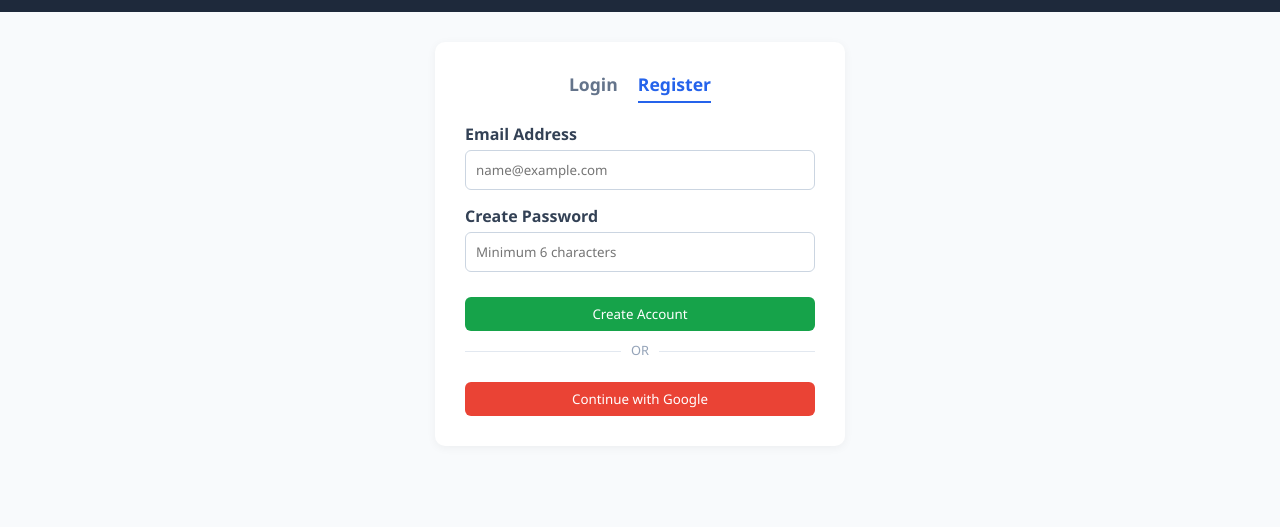
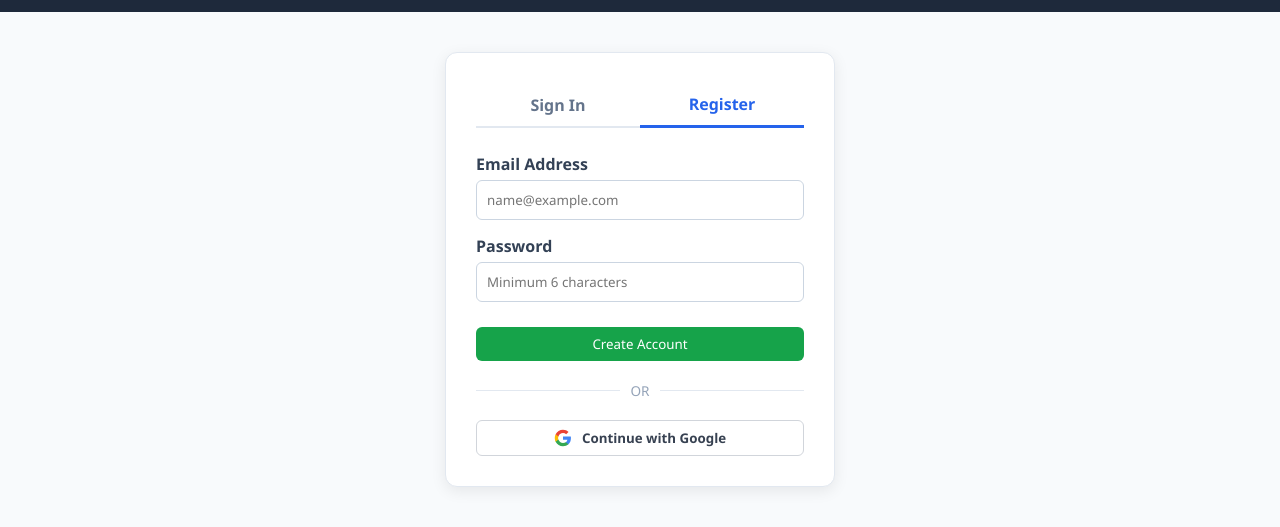
Before and after one commit to arcanix2509/arcanix-industry, a plain HTML site: page auth.html in a window 1280 px wide. Both pictures are taken after a click on the button "Register". Shown: the part 51-578 px from the top of the page. Drawn offline with Linux system fonts and the light colour scheme; no server answers.

Commit message:
Update auth.html

```diff
--- a/auth.html
+++ b/auth.html
@@ -2,14 +2,81 @@
 <html lang="en">
 <head>
   <meta charset="UTF-8"/>
-  <title>Login / Sign Up - AI Marketplace</title>
+  <meta name="viewport" content="width=device-width, initial-scale=1.0"/>
+  <title>Authentication - AI Marketplace</title>
   <link rel="stylesheet" href="style.css"/>
   <style>
-    .auth-toggle { display: flex; justify-content: center; gap: 20px; margin-bottom: 20px; }
-    .auth-toggle button { background: none; border: none; font-size: 1.1rem; font-weight: bold; cursor: pointer; color: #64748b; border-bottom: 2px solid transparent; padding-bottom: 5px; }
-    .auth-toggle button.active { color: #2563eb; border-color: #2563eb; }
-    .divider { margin: 20px 0; border-bottom: 1px solid #e2e8f0; position: relative; }
-    .divider span { position: absolute; top: -10px; left: 50%; transform: translateX(-50%); background: white; padding: 0 10px; color: #94a3b8; font-size: 0.8rem; }
+    .auth-wrapper {
+      max-width: 420px;
+      margin: 40px auto;
+      padding: 0 15px;
+    }
+    .auth-card {
+      background: #ffffff;
+      border-radius: 12px;
+      padding: 30px;
+      box-shadow: 0 4px 15px rgba(0,0,0,0.08);
+      border: 1px solid #e2e8f0;
+    }
+    .auth-tabs {
+      display: flex;
+      border-bottom: 2px solid #e2e8f0;
+      margin-bottom: 25px;
+    }
+    .auth-tab {
+      flex: 1;
+      padding: 10px;
+      background: transparent;
+      border: none;
+      font-size: 1rem;
+      font-weight: 600;
+      color: #64748b;
+      cursor: pointer;
+      transition: all 0.2s;
+    }
+    .auth-tab.active {
+      color: #2563eb;
+      border-bottom: 3px solid #2563eb;
+      margin-bottom: -2px;
+    }
+    .divider-container {
+      display: flex;
+      align-items: center;
+      text-align: center;
+      margin: 20px 0;
+      color: #94a3b8;
+      font-size: 0.85rem;
+    }
+    .divider-container::before, .divider-container::after {
+      content: '';
+      flex: 1;
+      border-bottom: 1px solid #e2e8f0;
+    }
+    .divider-container span {
+      padding: 0 10px;
+    }
+    .google-btn {
+      background-color: #ffffff;
+      color: #374151;
+      border: 1px solid #d1d5db;
+      display: flex;
+      align-items: center;
+      justify-content: center;
+      gap: 10px;
+      font-weight: 600;
+    }
+    .google-btn:hover {
+      background-color: #f9fafb;
+    }
+    .status-msg {
+      padding: 10px;
+      border-radius: 6px;
+      font-size: 0.85rem;
+      margin-bottom: 15px;
+      display: none;
+    }
+    .status-error { background: #fee2e2; color: #991b1b; }
+    .status-success { background: #dcfce7; color: #166534; }
   </style>
 </head>
 <body>
@@ -21,27 +88,31 @@
     </div>
   </nav>
 
-  <div class="container" style="max-width: 450px;">
-    <div class="form-card" style="margin-top: 30px;">
+  <div class="auth-wrapper">
+    <div class="auth-card">
 
-      <!-- Logged In User View -->
-      <div id="user-profile-box" style="display: none; text-align: center;">
-        <img id="user-avatar" src="" alt="Avatar" style="width: 80px; height: 80px; border-radius: 50%; margin-bottom: 10px; border: 2px solid #2563eb;"/>
-        <h3 id="user-name"></h3>
+      <!-- Status Alert Box -->
+      <div id="status-msg" class="status-msg"></div>
+
+      <!-- Logged In User Profile View -->
+      <div id="user-profile-view" style="display: none; text-align: center;">
+        <img id="user-avatar" src="" alt="Profile" style="width: 80px; height: 80px; border-radius: 50%; margin-bottom: 12px; border: 2px solid #2563eb; object-fit: cover;"/>
+        <h3 id="user-name" style="margin-bottom: 4px;"></h3>
         <p id="user-email" style="color: #64748b; font-size: 0.85rem; margin-bottom: 20px;"></p>
 
-        <a href="admin.html" id="go-admin-btn" class="btn" style="display: none; background: #e11d48; margin-bottom: 10px;">Go to Admin Panel</a>
+        <a href="admin.html" id="admin-panel-btn" class="btn" style="display: none; background: #e11d48; margin-bottom: 10px;">⚙️ Access Admin Dashboard</a>
+        <a href="index.html" class="btn" style="background: #2563eb; margin-bottom: 10px;">🛍️ Go to Marketplace</a>
         <button id="logout-btn" class="btn" style="background: #dc2626;">Sign Out</button>
       </div>
 
-      <!-- Auth Forms -->
-      <div id="auth-forms-container">
-        <div class="auth-toggle">
-          <button id="tab-login" class="active">Login</button>
-          <button id="tab-register">Register</button>
+      <!-- Authentication Forms -->
+      <div id="auth-forms-view">
+        <div class="auth-tabs">
+          <button id="tab-login" class="auth-tab active">Sign In</button>
+          <button id="tab-register" class="auth-tab">Register</button>
         </div>
 
-        <!-- Login Form -->
+        <!-- Email/Password Login -->
         <form id="login-form">
           <div class="form-group">
             <label>Email Address</label>
@@ -51,25 +122,26 @@
             <label>Password</label>
             <input type="password" id="login-password" required placeholder="••••••••"/>
           </div>
-          <button type="submit" class="btn" style="background: #2563eb;">Sign In</button>
+          <button type="submit" id="login-submit-btn" class="btn" style="background: #2563eb;">Sign In</button>
         </form>
 
-        <!-- Register Form -->
+        <!-- Email/Password Registration -->
         <form id="register-form" style="display: none;">
           <div class="form-group">
             <label>Email Address</label>
             <input type="email" id="reg-email" required placeholder="name@example.com"/>
           </div>
           <div class="form-group">
-            <label>Create Password</label>
+            <label>Password</label>
             <input type="password" id="reg-password" required placeholder="Minimum 6 characters"/>
           </div>
-          <button type="submit" class="btn" style="background: #16a34a;">Create Account</button>
+          <button type="submit" id="reg-submit-btn" class="btn" style="background: #16a34a;">Create Account</button>
         </form>
 
-        <div class="divider"><span>OR</span></div>
+        <div class="divider-container"><span>OR</span></div>
 
-        <button id="google-login-btn" class="btn" style="background: #ea4335;">
+        <button id="google-login-btn" class="btn google-btn">
+          <svg width="18" height="18" viewBox="0 0 24 24"><path fill="#4285F4" d="M22.56 12.25c0-.78-.07-1.53-.2-2.25H12v4.26h5.92c-.26 1.37-1.04 2.53-2.21 3.31v2.77h3.57c2.08-1.92 3.28-4.74 3.28-8.09z"/><path fill="#34A853" d="M12 23c2.97 0 5.46-.98 7.28-2.66l-3.57-2.77c-.98.66-2.23 1.06-3.71 1.06-2.86 0-5.29-1.93-6.16-4.53H2.18v2.84C3.99 20.53 7.7 23 12 23z"/><path fill="#FBBC05" d="M5.84 14.09c-.22-.66-.35-1.36-.35-2.09s.13-1.43.35-2.09V7.06H2.18C1.43 8.55 1 10.22 1 12s.43 3.45 1.18 4.94l2.85-2.22.81-.63z"/><path fill="#EA4335" d="M12 5.38c1.62 0 3.06.56 4.21 1.64l3.15-3.15C17.45 2.09 14.97 1 12 1 7.7 1 3.99 3.47 2.18 7.06l3.66 2.84c.87-2.6 3.3-4.52 6.16-4.52z"/></svg>
           Continue with Google
         </button>
       </div>
@@ -94,16 +166,28 @@
     const loginForm = document.getElementById('login-form');
     const registerForm = document.getElementById('register-form');
 
-    const authFormsContainer = document.getElementById('auth-forms-container');
-    const userProfileBox = document.getElementById('user-profile-box');
+    const authFormsView = document.getElementById('auth-forms-view');
+    const userProfileView = document.getElementById('user-profile-view');
     const userAvatar = document.getElementById('user-avatar');
     const userName = document.getElementById('user-name');
     const userEmail = document.getElementById('user-email');
-    const goAdminBtn = document.getElementById('go-admin-btn');
+    const adminPanelBtn = document.getElementById('admin-panel-btn');
     const logoutBtn = document.getElementById('logout-btn');
+    const statusMsg = document.getElementById('status-msg');
 
-    // Tab Toggle
+    function showStatus(message, isError = false) {
+      statusMsg.innerText = message;
+      statusMsg.className = `status-msg ${isError ? 'status-error' : 'status-success'}`;
+      statusMsg.style.display = 'block';
+    }
+
+    function clearStatus() {
+      statusMsg.style.display = 'none';
+    }
+
+    // Switch Tabs
     tabLogin.addEventListener('click', () => {
+      clearStatus();
       tabLogin.classList.add('active');
       tabRegister.classList.remove('active');
       loginForm.style.display = 'block';
@@ -111,74 +195,77 @@
     });
 
     tabRegister.addEventListener('click', () => {
+      clearStatus();
       tabRegister.classList.add('active');
       tabLogin.classList.remove('active');
       registerForm.style.display = 'block';
       loginForm.style.display = 'none';
     });
 
-    // Email/Password Register
+    // 1. Email Sign In
+    loginForm.addEventListener('submit', async (e) => {
+      e.preventDefault();
+      clearStatus();
+      const email = document.getElementById('login-email').value;
+      const password = document.getElementById('login-password').value;
+
+      try {
+        await signInWithEmailAndPassword(auth, email, password);
+        showStatus("Logged in successfully!");
+      } catch (err) {
+        showStatus(err.message, true);
+      }
+    });
+
+    // 2. Email Sign Up
     registerForm.addEventListener('submit', async (e) => {
       e.preventDefault();
+      clearStatus();
       const email = document.getElementById('reg-email').value;
       const password = document.getElementById('reg-password').value;
 
       try {
         await createUserWithEmailAndPassword(auth, email, password);
-        alert("Account Created Successfully!");
+        showStatus("Account created successfully!");
       } catch (err) {
-        alert("Registration Failed: " + err.message);
+        showStatus(err.message, true);
       }
     });
 
-    // Email/Password Login
-    loginForm.addEventListener('submit', async (e) => {
-      e.preventDefault();
-      const email = document.getElementById('login-email').value;
-      const password = document.getElementById('login-password').value;
-
+    // 3. Google Sign In
+    document.getElementById('google-login-btn').addEventListener('click', async () => {
+      clearStatus();
       try {
-        await signInWithEmailAndPassword(auth, email, password);
-        alert("Logged in successfully!");
+        await signInWithPopup(auth, googleProvider);
       } catch (err) {
-        alert("Login Failed: " + err.message);
+        showStatus(err.message, true);
       }
     });
 
-    // Google Login
-    document.getElementById('google-login-btn').addEventListener('click', async () => {
-      try {
-        await signInWithPopup(auth, googleProvider);
-      } catch (err) {
-        alert("Google Login Error: " + err.message);
-      }
+    // 4. Sign Out
+    logoutBtn.addEventListener('click', async () => {
+      await signOut(auth);
+      clearStatus();
     });
 
-    // Logout
-    logoutBtn.addEventListener('click', async () => {
-      await signOut(auth);
-      alert("Logged out.");
-    });
-
-    // Auth Observer
+    // 5. Auth Observer
     onAuthStateChanged(auth, (user) => {
       if (user) {
-        authFormsContainer.style.display = "none";
-        userProfileBox.style.display = "block";
+        authFormsView.style.display = "none";
+        userProfileView.style.display = "block";
 
-        userAvatar.src = user.photoURL || 'https://via.placeholder.com/80?text=User';
-        userName.innerText = user.displayName || 'User Account';
+        userAvatar.src = user.photoURL || 'https://api.dicebear.com/7.x/bottts/svg?seed=' + user.uid;
+        userName.innerText = user.displayName || 'Marketplace User';
         userEmail.innerText = user.email;
 
-        // Check if logged in user is Admin
         if (user.email.toLowerCase() === ADMIN_EMAIL.toLowerCase()) {
-          goAdminBtn.style.display = "block";
+          adminPanelBtn.style.display = "block";
         } else {
-          goAdminBtn.style.display = "none";
+          adminPanelBtn.style.display = "none";
         }
       } else {
-        authFormsContainer.style.display = "block";
-        userProfileBox.style.display = "none";
+        authFormsView.style.display = "block";
+        userProfileView.style.display = "none";
       }
     });
   </script>
```
